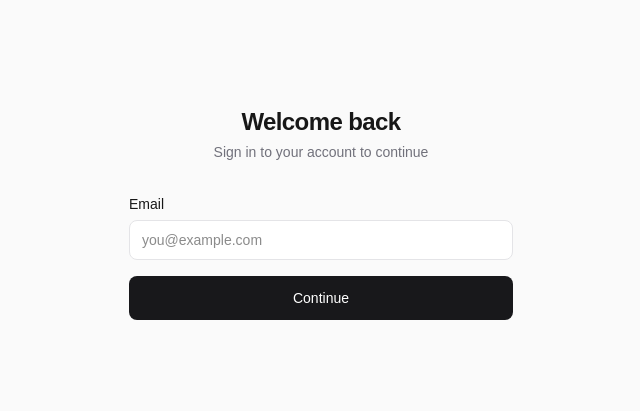
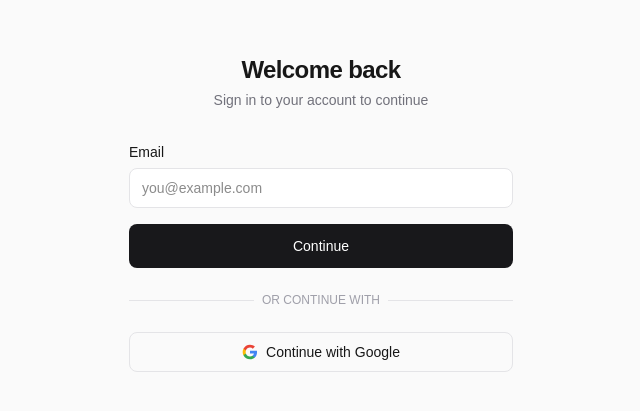
Before and after one commit to choiruladamm/next-kinde-auth, a Next.js app: page /signin in a window 1280 px wide. Shown: the part 187-598 px from the top of the page, without its empty margins (319-959 px from the left). Built offline with nearby package versions, Linux system fonts and the light colour scheme; no server answers.

Commit message:
feat: update sign-in page to handle Google login connection_id

```diff
--- a/src/app/signin/page.tsx
+++ b/src/app/signin/page.tsx
@@ -2,20 +2,28 @@
 
 import { useState } from "react";
 
-const CONNECTION_ID =
+const CONNECTION_ID_EMAIL =
   process.env.NEXT_PUBLIC_KINDE_CONNECTION_ID_EMAIL ?? "";
+const CONNECTION_ID_GOOGLE =
+  process.env.NEXT_PUBLIC_KINDE_CONNECTION_ID_GOOGLE ?? "";
 
 export default function SignInPage() {
   const [email, setEmail] = useState("");
   const [loading, setLoading] = useState(false);
 
-  function handleSubmit(e: React.FormEvent) {
+  function handleEmailSubmit(e: React.FormEvent) {
     e.preventDefault();
     setLoading(true);
 
     const params = new URLSearchParams({ login_hint: email });
-    if (CONNECTION_ID) params.set("connection_id", CONNECTION_ID);
+    if (CONNECTION_ID_EMAIL) params.set("connection_id", CONNECTION_ID_EMAIL);
 
+    window.location.href = `/api/auth/login?${params.toString()}`;
+  }
+
+  function handleGoogleLogin() {
+    const params = new URLSearchParams();
+    if (CONNECTION_ID_GOOGLE) params.set("connection_id", CONNECTION_ID_GOOGLE);
     window.location.href = `/api/auth/login?${params.toString()}`;
   }
 
@@ -31,7 +39,7 @@
           </p>
         </div>
 
-        <form onSubmit={handleSubmit} className="flex flex-col gap-4">
+        <form onSubmit={handleEmailSubmit} className="flex flex-col gap-4">
           <div className="flex flex-col gap-1.5">
             <label htmlFor="email" className="text-sm font-medium">
               Email
@@ -55,6 +63,43 @@
             {loading ? "Redirecting..." : "Continue"}
           </button>
         </form>
+
+        <div className="relative my-6">
+          <div className="absolute inset-0 flex items-center">
+            <span className="w-full border-t border-zinc-200 dark:border-zinc-800" />
+          </div>
+          <div className="relative flex justify-center text-xs uppercase">
+            <span className="bg-zinc-50 px-2 text-zinc-400 dark:bg-black">
+              Or continue with
+            </span>
+          </div>
+        </div>
+
+        <button
+          type="button"
+          onClick={handleGoogleLogin}
+          className="flex h-10 w-full items-center justify-center gap-2 rounded-lg border border-zinc-200 text-sm font-medium transition-colors hover:bg-zinc-100 dark:border-zinc-800 dark:hover:bg-zinc-900"
+        >
+          <svg className="h-4 w-4" viewBox="0 0 24 24">
+            <path
+              d="M22.56 12.25c0-.78-.07-1.53-.2-2.25H12v4.26h5.92a5.06 5.06 0 0 1-2.2 3.32v2.77h3.57c2.08-1.92 3.28-4.74 3.28-8.1z"
+              fill="#4285F4"
+            />
+            <path
+              d="M12 23c2.97 0 5.46-.98 7.28-2.66l-3.57-2.77c-.98.66-2.23 1.06-3.71 1.06-2.86 0-5.29-1.93-6.16-4.53H2.18v2.84C3.99 20.53 7.7 23 12 23z"
+              fill="#34A853"
+            />
+            <path
+              d="M5.84 14.09c-.22-.66-.35-1.36-.35-2.09s.13-1.43.35-2.09V7.07H2.18C1.43 8.55 1 10.22 1 12s.43 3.45 1.18 4.93l2.85-2.22.81-.62z"
+              fill="#FBBC05"
+            />
+            <path
+              d="M12 5.38c1.62 0 3.06.56 4.21 1.64l3.15-3.15C17.45 2.09 14.97 1 12 1 7.7 1 3.99 3.47 2.18 7.07l3.66 2.84c.87-2.6 3.3-4.53 6.16-4.53z"
+              fill="#EA4335"
+            />
+          </svg>
+          Continue with Google
+        </button>
       </div>
     </div>
   );
```
Also changed, not shown: 2 other files (tests, documents, lock files or other folders).
